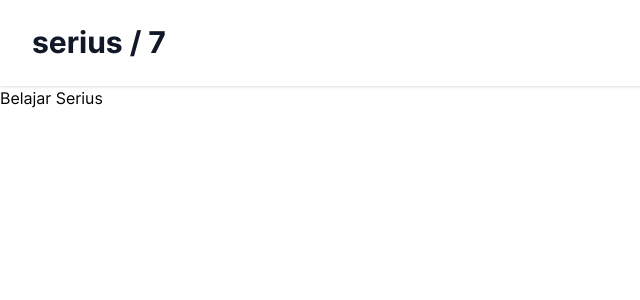
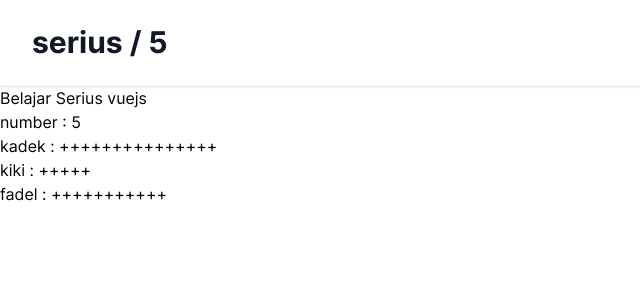
Before and after one commit to madeserius/serius, a Vue app: page /belajar in a window 1280 px wide. Shown: the top 300 px of the page, without its empty margins (0-640 px from the left). Built offline with nearby package versions, Linux system fonts and the light colour scheme.

Commit message:
cara membuat setInterval

```diff
--- a/src/views/BelajarKadek.vue
+++ b/src/views/BelajarKadek.vue
@@ -1,13 +1,39 @@
 <template>
-  <div>
-    <h3>Belajar Serius</h3>
+  <div id="vueApp">
+    <h3>Belajar Serius {{ subject }}</h3>
+    <p>number : {{ number }}</p>
+    <p>kadek : {{ kadek }}</p>
+    <p>kiki : {{ kiki }}</p>
+    <p>fadel : {{ fadel }}</p>
   </div>
 </template>
 
 <script>
+// vue.createApp(sample).mount("#vueApp");
 export default {
-  setup() {
-    return {};
+  name: "belajar kadek",
+  data() {
+    const subject = "";
+    return {
+      subject: "vuejs",
+      kadek: "++++++++++",
+      kiki: "++",
+      fadel: "++++",
+      number: 0,
+    };
+  },
+  mounted() {
+    setInterval(() => {
+      this.number++;
+      this.kadek = this.kadek + "+";
+    }, 1000);
+
+    setInterval(() => {
+      this.kiki = this.kiki + "+";
+    }, 1500);
+    setInterval(() => {
+      this.fadel = this.fadel + "+";
+    }, 700);
   },
 };
 </script>
```
